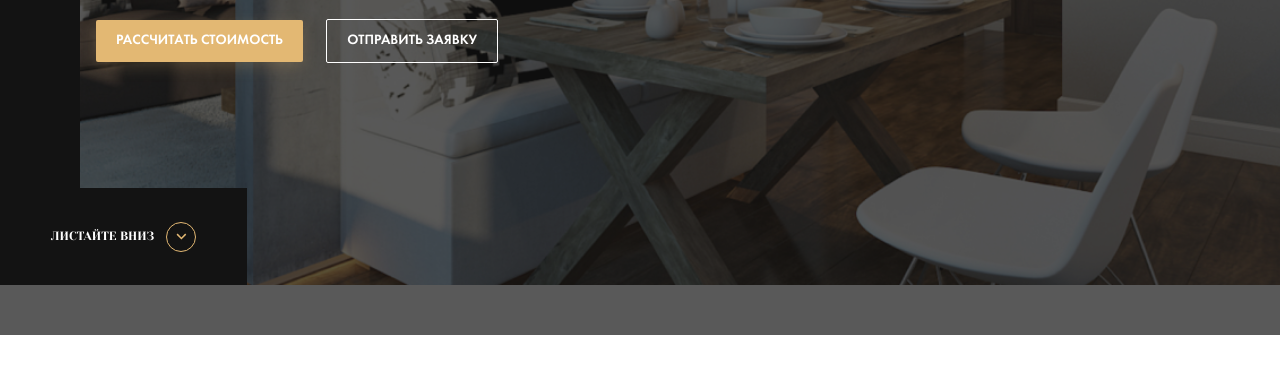
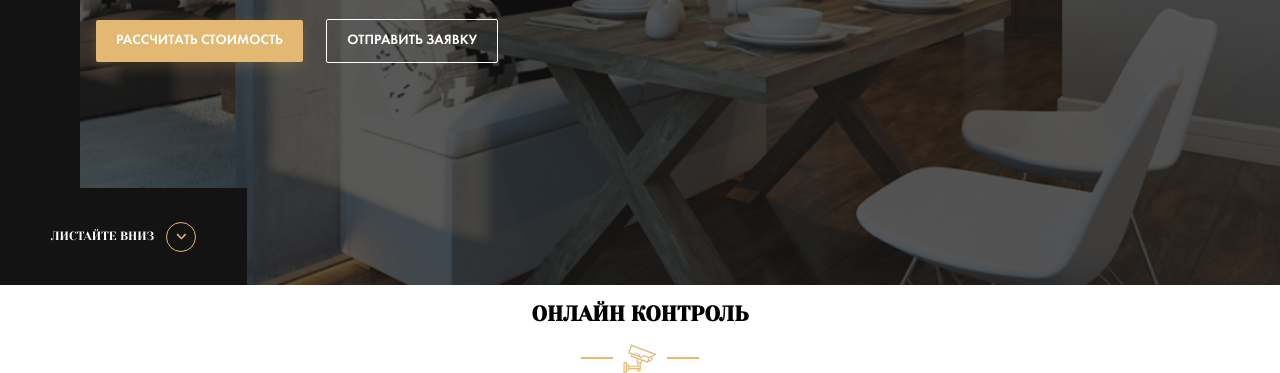
Before and after one commit to svaznoy/repair-design, a website: page src/index.html in a window 1280 px wide. Shown: the part 515-888 px from the top of the page. Before the commit the page ends 850 px from the top, so only its background shows below. Drawn offline with Linux system fonts and the light colour scheme; files whose address does not match are found by name.

Commit message:
feat: add control section and move body seting in _setting.sass

```diff
--- a/src/index.html
+++ b/src/index.html
@@ -60,6 +60,21 @@
             <a href="#" class="hero__scroll-down">Листайте вниз</a>
         </section>
         <!-- /.hero -->
+        <section class="section control">
+            <div class="container">
+                <div class="section-title">
+                    <h2 class="section-title__heading">Онлайн контроль</h2>
+                    <!-- /.section-title__heading -->
+                    <div class="section-title__image">
+                        <img src="./img/camera.svg" alt="video">
+                    </div>
+                    <!-- /.section-title__image -->
+                </div>
+                <!-- /.section-title -->
+            </div>
+            <!-- /.container -->
+        </section>
+        <!-- /.section control -->
     </main>
     <!-- /.main -->
 </body>
--- /dev/null
+++ b/src/sass/_setting.sass
@@ -0,0 +1,23 @@
+*, *:before, *:after
+    box-sizing: border-box
+
+body
+    font-family: 'Futura Book', sans-serif
+    font-size: 14px
+
+
+.section
+    &-title
+        text-align: center
+        font-family: 'Yeseva One', cursive
+        text-transform: uppercase
+        &__image
+            display: flex
+            justify-content: center
+            align-items: center
+            &::before, &::after
+                content: ''
+                width: 32px
+                height: 2px
+                background-color: $primary
+                margin: 0 10px
--- a/src/sass/_settings.sass
+++ /dev/null
@@ -1,6 +0,0 @@
-*, *:before, *:after
-    box-sizing: border-box
-
-body
-    font-family: 'Futura Book', sans-serif
-    font-size: 14px
--- a/src/sass/style.sass
+++ b/src/sass/style.sass
@@ -1,15 +1,9 @@
-@import 'settings'
 @import 'grid'
 @import 'fonts'
 @import 'variables'
 @import 'normalize'
+@import 'setting'
 @import 'interface'
 @import 'templates/header'
 @import 'templates/hero'
-
-*, *:before, *:after
-    box-sizing: border-box
-
-body
-    font-family: 'Futura Book', sans-serif
-    font-size: 14px
+@import 'templates/control'
--- a/src/sass/templates/_hero.sass
+++ b/src/sass/templates/_hero.sass
@@ -13,6 +13,8 @@
     &::before
         content: ''
         position: absolute
+        top: 0
+        left: 0
         width: 100%
         height: 100%
         background-color: rgba($dark, 0.7 )
@@ -23,7 +25,7 @@
         font-size: 22px
         max-width: 500px
     &__button
-        margin-right:   20px
+        margin-right: 20px
     &__instagram
         position: absolute
         max-width: 80px
@@ -51,6 +53,7 @@
             width: 30px
             height: 30px
             border: 1px solid $primary
+            color: $primary
             border-radius: 50%
             margin-left: 12px
 .instagram
```
Also changed, not shown: src/css/style.css, src/img/camera.svg (added), src/sass/templates/_control.sass (added).
